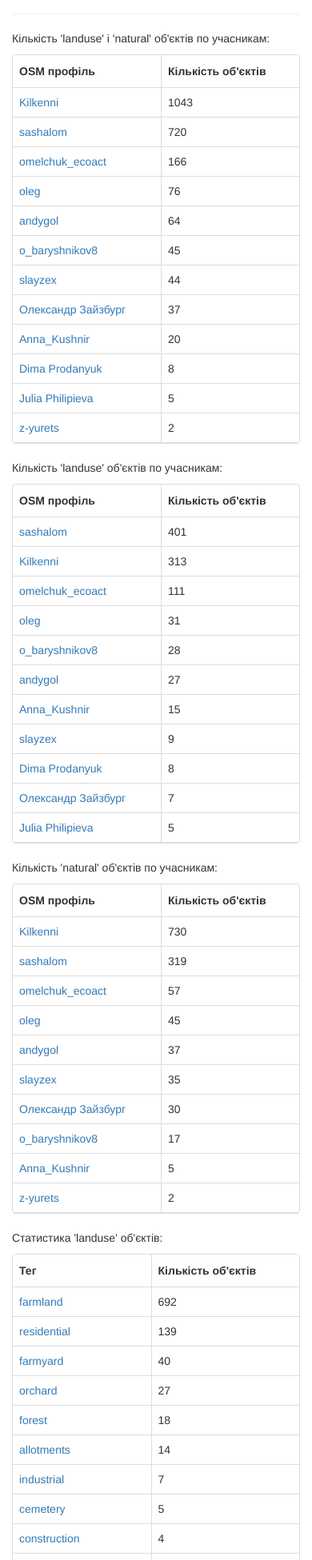
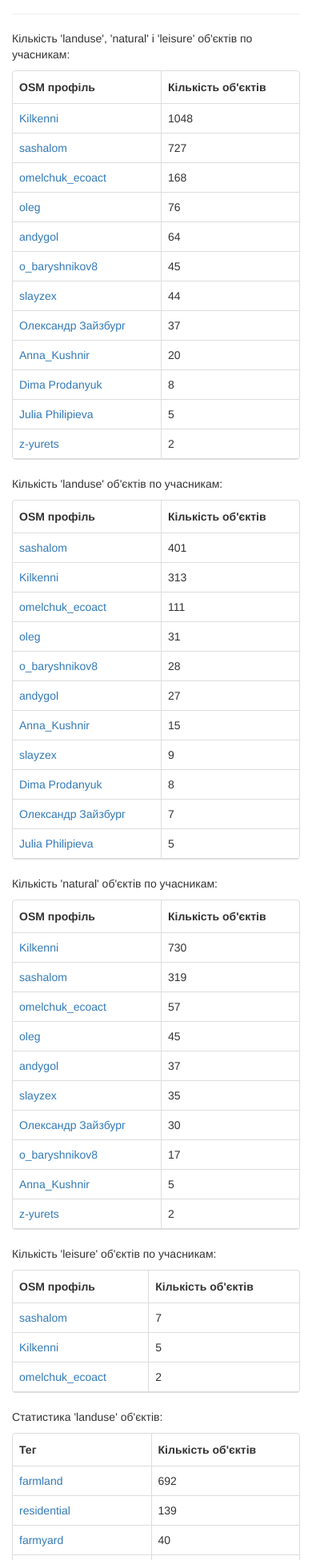
Before and after one commit to spatialhast/osm-tz-33-stats, a plain HTML site: page index.html in a window 390 px wide. Shown: the part 49-2000 px from the top of the page at 80% size. Drawn offline with Linux system fonts and the light colour scheme.

Commit message:
add 'leisure'

```diff
--- a/data/stats_all_tags.json
+++ b/data/stats_all_tags.json
@@ -1 +1 @@
-[{"user":"Kilkenni","count":1043},{"user":"sashalom","count":720},{"user":"omelchuk_ecoact","count":166},{"user":"оleg","count":76},{"user":"andygol","count":64},{"user":"o_baryshnikov8","count":45},{"user":"slayzex","count":44},{"user":"Олександр Зайзбург","count":37},{"user":"Anna_Kushnir","count":20},{"user":"Dima Prodanyuk","count":8},{"user":"Julia Philipieva","count":5},{"user":"z-yurets","count":2}]
+[{"user":"Kilkenni","count":1048},{"user":"sashalom","count":727},{"user":"omelchuk_ecoact","count":168},{"user":"оleg","count":76},{"user":"andygol","count":64},{"user":"o_baryshnikov8","count":45},{"user":"slayzex","count":44},{"user":"Олександр Зайзбург","count":37},{"user":"Anna_Kushnir","count":20},{"user":"Dima Prodanyuk","count":8},{"user":"Julia Philipieva","count":5},{"user":"z-yurets","count":2}]
--- /dev/null
+++ b/data/stats_leisure_tags.json
@@ -0,0 +1 @@
+[{"user":"sashalom","count":7},{"user":"Kilkenni","count":5},{"user":"omelchuk_ecoact","count":2}]
--- /dev/null
+++ b/data/stats_leisure_time_count.json
@@ -0,0 +1 @@
+[{"date":"2018-07-26","count":2},{"date":"2018-07-31","count":1},{"date":"2018-08-05","count":4},{"date":"2018-08-10","count":1},{"date":"2018-08-11","count":6}]
--- /dev/null
+++ b/data/stats_leisure_types_tags.json
@@ -0,0 +1 @@
+[{"tag":"resort","count":8},{"tag":"pitch","count":3},{"tag":"garden","count":2},{"tag":"park","count":1}]
--- a/index.html
+++ b/index.html
@@ -15,7 +15,7 @@
       <div class="col-xs-12 col-md-12">
         <h3>Тематичне завдання #33</h3>
         <hr>
-        <p>Кількість 'landuse' і 'natural' об'єктів по учасникам:</p>
+        <p>Кількість 'landuse', 'natural' і 'leisure' об'єктів по учасникам:</p>
         <table data-toggle="table" data-url="data/stats_all_tags.json" data-cache="false">
           <thead>
             <tr>
@@ -45,6 +45,16 @@
           </thead>
         </table>
         <br>
+        <p>Кількість 'leisure' об'єктів по учасникам:</p>
+        <table data-toggle="table" data-url="data/stats_leisure_tags.json" data-cache="false">
+          <thead>
+            <tr>
+              <th data-field="user" data-formatter="userOsmProfile">OSM профіль</th>
+              <th data-field="count">Кількість об'єктів</th>
+            </tr>
+          </thead>
+        </table>
+        <br>
         <p>Статистика 'landuse' об'єктів:</p>
         <table data-toggle="table" data-url="data/stats_landuse_types_tags.json" data-cache="false">
           <thead>
@@ -64,6 +74,16 @@
             </tr>
           </thead>
         </table>
+        <br>
+        <p>Статистика 'leisure' об'єктів:</p>
+        <table data-toggle="table" data-url="data/stats_leisure_types_tags.json" data-cache="false">
+          <thead>
+            <tr>
+              <th data-field="tag" data-formatter="leisureUrl">Тег</th>
+              <th data-field="count">Кількість об'єктів</th>
+            </tr>
+          </thead>
+        </table>
         <hr>
       </div>
     </div>
@@ -76,11 +96,20 @@
     function userOsmProfile(value, row) {
       return '<a target="_blank" href="https://www.openstreetmap.org/user/' + value + '">' + value + '</a>';
     };
+
     function landuseUrl(value, row) {
-      return '<a target="_blank" href="https://wiki.openstreetmap.org/wiki/Tag:landuse=' + value + '">' + value + '</a>';
+      return '<a target="_blank" href="https://wiki.openstreetmap.org/wiki/Tag:landuse=' + value + '">' + value +
+        '</a>';
     };
+
     function naturalUrl(value, row) {
-      return '<a target="_blank" href="https://wiki.openstreetmap.org/wiki/Tag:natural=' + value + '">' + value + '</a>';
+      return '<a target="_blank" href="https://wiki.openstreetmap.org/wiki/Tag:natural=' + value + '">' + value +
+        '</a>';
+    };
+
+    function leisureUrl(value, row) {
+      return '<a target="_blank" href="https://wiki.openstreetmap.org/wiki/Tag:leisure=' + value + '">' + value +
+        '</a>';
     };
   </script>
 </body>
```
